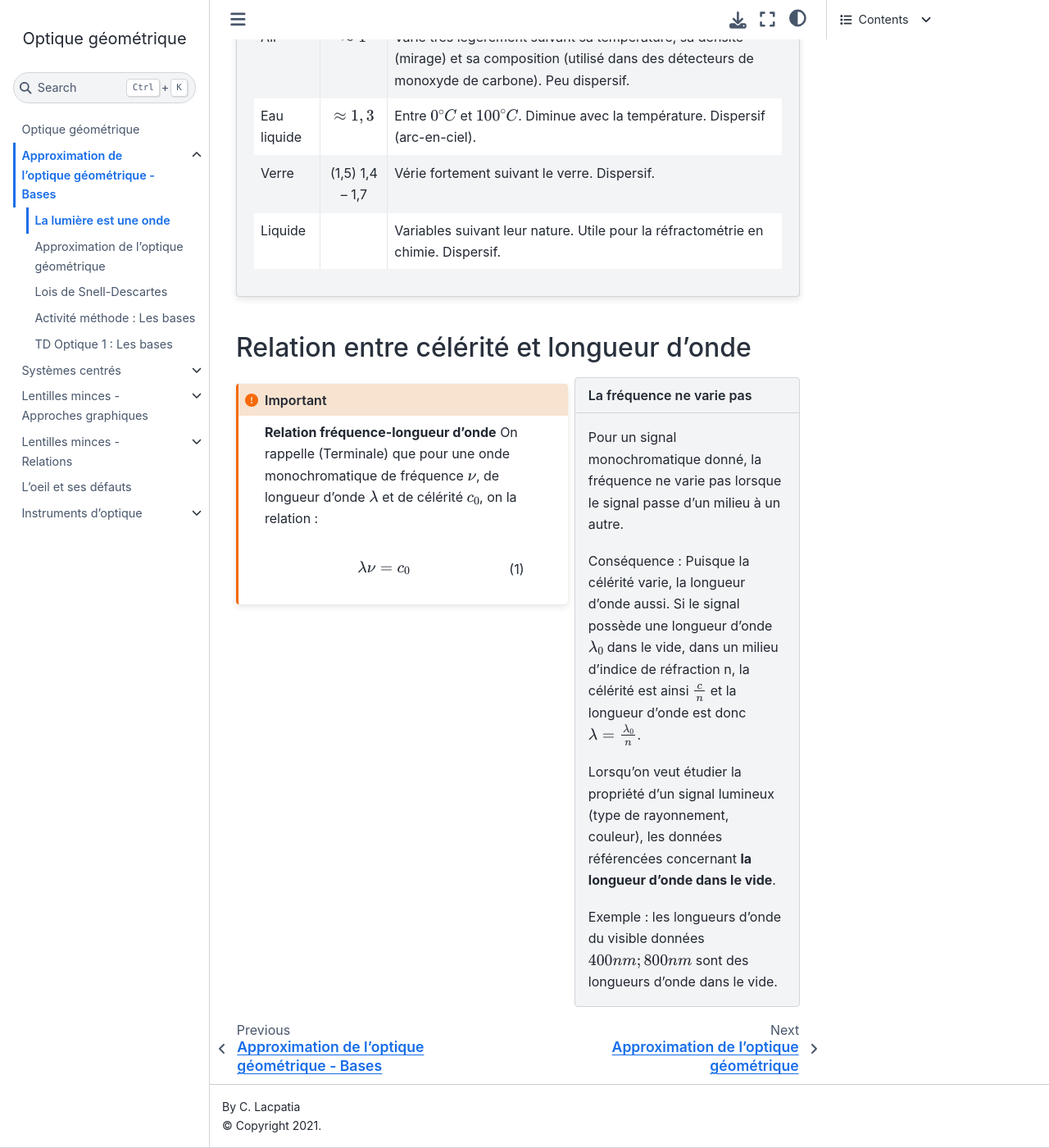
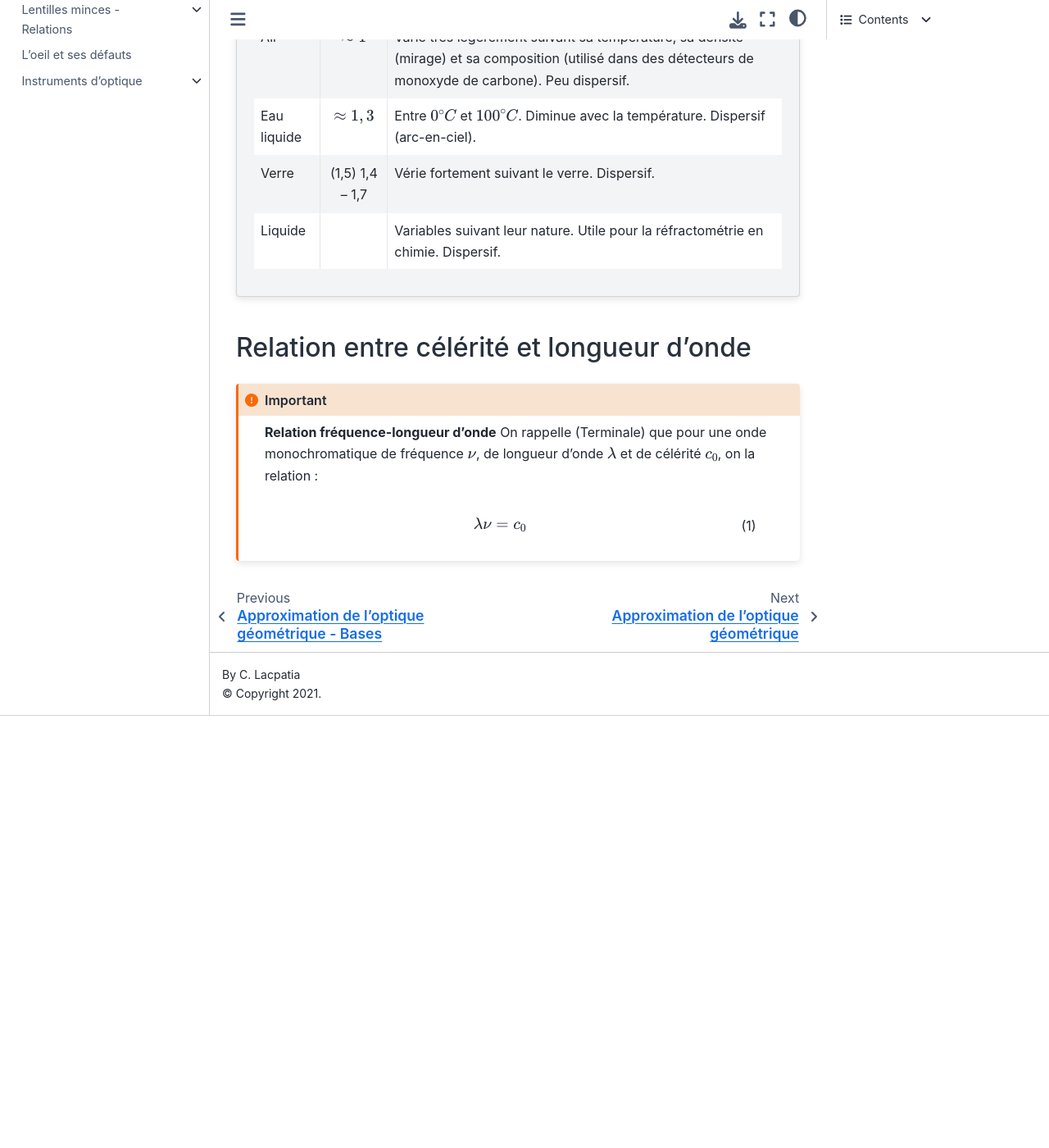
Before and after one commit to pcsi3physiquestan/optique_sources, a Jupyter Book: the page built from notebook/ondes.md, in a window 1280 px wide and 1400 px high, scrolled down 729 px. Shown: the whole window at 82% size. Built offline with Jupyter Book 1.0.4 settings and Sphinx 7.4.7 and the Sphinx Book theme 1.1.4, drawn with Linux system fonts in a browser that asks for light colours; pages that are not in the unit, such as notebooks, are missing from menus; after the commit the page ends 1602 px from its top, so only the background shows below that; some of the changed text lies outside the part shown.

Commit message:
Mise à jour des sources

`````diff
--- a/notebook/ondes.md
+++ b/notebook/ondes.md
@@ -24,7 +24,7 @@ On rappelle que les expériences réalisées en physique classique (principaleme
 Une onde se propage à une vitesse - une célérité - donnée qui dépend du milieu dans lequel elle se déplace.
 
 ````{sidebar} Célérité et milieu
-Dans le vide, la célérité des ondes lumineuses est $c = 3 \times 10^8 m.s^{-1}$. Dans un autre milieu, la célérité de l'onde $c_{milieu}$ sera donc toujours inférieure à c.
+Dans le vide, la célérité des ondes lumineuses est $c = 3 \times 10^8 m.s^{-1}$. __Dans un autre milieu, la célérité de l'onde $c_{milieu}$ sera donc toujours inférieure à c__.
 ````
 ````{important} __Indice de réfraction et milieu dispersif.__
 
@@ -47,15 +47,14 @@ On définit l'indice de réfraction n d'un milieu par : $n = \frac{c}{c_{milieu}
 
 ## Relation entre célérité et longueur d'onde
 
-````{sidebar} La fréquence ne varie pas
+<!-- ````{sidebar} La fréquence ne varie pas
 Pour un signal monochromatique donné, la fréquence ne varie pas lorsque le signal passe d'un milieu à un autre.
 
-Conséquence : Puisque la célérité varie, la longueur d'onde aussi. Si le signal possède une longueur d'onde $\lambda_0$ dans le vide, dans un milieu d'indice de réfraction n, la célérité est ainsi $\frac{c}{n}$ et la longueur d'onde est donc $\lambda = \frac{\lambda_0}{n}$.
-
-Lorsqu'on veut étudier la propriété d'un signal lumineux (type de rayonnement, couleur), les données référencées concernant __la longueur d'onde dans le vide__.
+* Conséquence : Puisque la célérité varie, la longueur d'onde aussi. Si le signal possède une longueur d'onde $\lambda_0$ dans le vide, dans un milieu d'indice de réfraction n, la célérité est ainsi $\frac{c}{n}$ et la longueur d'onde est donc $\lambda = \frac{\lambda_0}{n}$.
+* Lorsqu'on veut étudier la propriété d'un signal lumineux (type de rayonnement, couleur), les données référencées concernant __la longueur d'onde dans le vide__.
 
 Exemple : les longueurs d'onde du visible données $400nm ;800nm$ sont des longueurs d'onde dans le vide.
-````
+```` -->
 ````{important} __Relation fréquence-longueur d'onde__
 On rappelle (Terminale) que pour une onde monochromatique de fréquence $\nu$, de longueur d'onde $\lambda$ et de célérité $c_0$, on la relation :
 
`````
